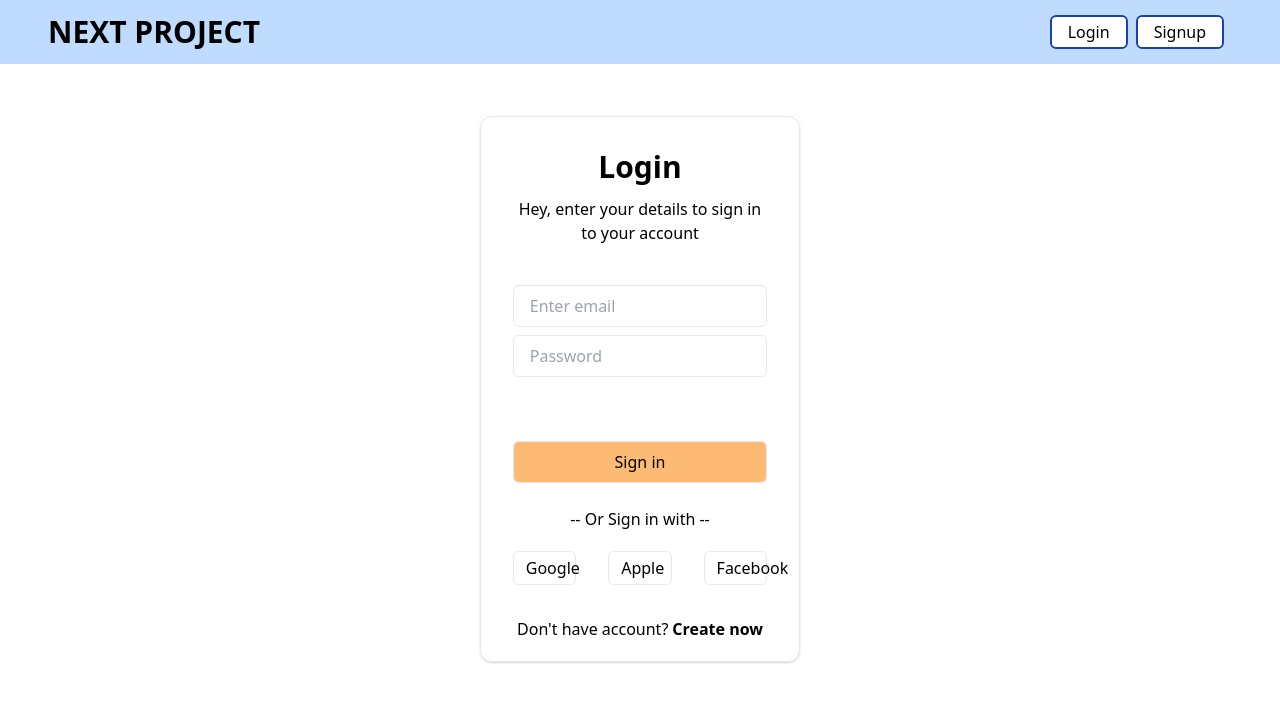
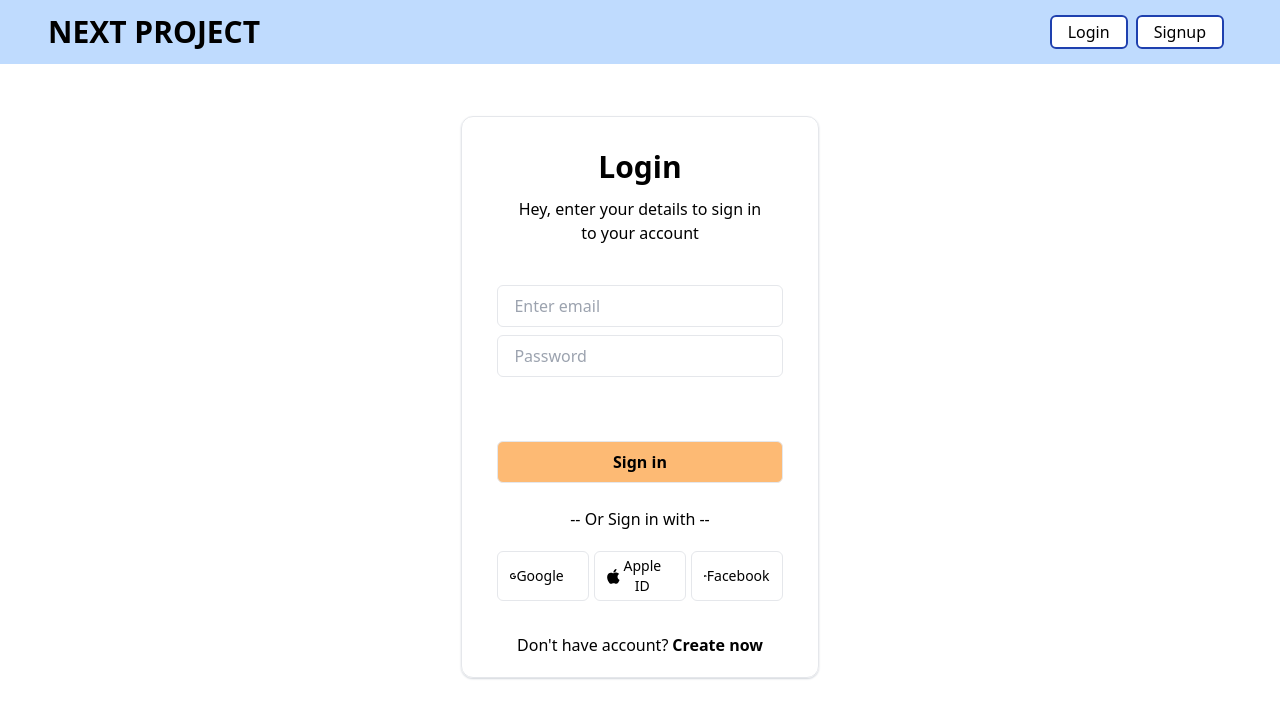
Before and after one commit to velja11/NextProject, a Next.js app: page /login in a window 1280 px wide. Shown: the top 718 px of the page. Built offline with nearby package versions, Linux system fonts and the light colour scheme.

Commit message:
Fixing styles

```diff
--- a/pages/login.tsx
+++ b/pages/login.tsx
@@ -1,6 +1,10 @@
 import React from "react";
 import { useRouter } from "next/router";
 import Link from "next/link";
+
+const img1 = <svg className="w-4" xmlns="http://www.w3.org/2000/svg" viewBox="0 0 488 512"><path d="M488 261.8C488 403.3 391.1 504 248 504 110.8 504 0 393.2 0 256S110.8 8 248 8c66.8 0 123 24.5 166.3 64.9l-67.5 64.9C258.5 52.6 94.3 116.6 94.3 256c0 86.5 69.1 156.6 153.7 156.6 98.2 0 135-70.4 140.8-106.9H248v-85.3h236.1c2.3 12.7 3.9 24.9 3.9 41.4z"/></svg>
+const img2 =  <svg className="w-4" xmlns="http://www.w3.org/2000/svg" viewBox="0 0 384 512"><path d="M318.7 268.7c-.2-36.7 16.4-64.4 50-84.8-18.8-26.9-47.2-41.7-84.7-44.6-35.5-2.8-74.3 20.7-88.5 20.7-15 0-49.4-19.7-76.4-19.7C63.3 141.2 4 184.8 4 273.5q0 39.3 14.4 81.2c12.8 36.7 59 126.7 107.2 125.2 25.2-.6 43-17.9 75.8-17.9 31.8 0 48.3 17.9 76.4 17.9 48.6-.7 90.4-82.5 102.6-119.3-65.2-30.7-61.7-90-61.7-91.9zm-56.6-164.2c27.3-32.4 24.8-61.9 24-72.5-24.1 1.4-52 16.4-67.9 34.9-17.5 19.8-27.8 44.3-25.6 71.9 26.1 2 49.9-11.4 69.5-34.3z"/></svg>
+const img3 = <svg className="w-4" xmlns="http://www.w3.org/2000/svg" viewBox="0 0 512 512"><path d="M504 256C504 119 393 8 256 8S8 119 8 256c0 123.78 90.69 226.38 209.25 245V327.69h-63V256h63v-54.64c0-62.15 37-96.48 93.67-96.48 27.14 0 55.52 4.84 55.52 4.84v61h-31.28c-30.8 0-40.41 19.12-40.41 38.73V256h68.78l-11 71.69h-57.78V501C413.31 482.38 504 379.78 504 256z"/></svg>
 
 const Login = () => {
 
@@ -18,7 +22,7 @@ const Login = () => {
     return (
     <div className="text-center mt-10 flex justify-center items-center">
 
-        <form className="mt-3 flex flex-col justify-start items-center bg-wheat-400 border border-gray w-1/4 h-3/4 rounded-xl shadow-sm shadow-gray-300" onSubmit={submitHandler}>
+        <form className="mt-3 flex flex-col justify-start items-center bg-wheat-400 border border-gray w-[28%] h-3/4 rounded-xl shadow-sm shadow-gray-300" onSubmit={submitHandler}>
             <h1 className="mt-8 font-bold text-3xl">Login</h1>
             <p className="mt-3 text-md non-italic">Hey, enter your details to sign in<br /> to your account</p>
 
@@ -26,20 +30,26 @@ const Login = () => {
             <input placeholder="Password" className="border border-gray px-4 py-2 mt-2 box-border rounded-md w-4/5"></input>
 
 
-            <button className="border border-gray bg-orange-300 px-4 py-2 box-border rounded-md mt-16 w-4/5">Sign in</button>
+            <button className="border border-gray bg-orange-300 px-4 py-2 font-bold box-border rounded-md mt-16 w-4/5">Sign in</button>
 
             <p className="mt-6">-- Or Sign in with --</p>
 
             <div className="flex flex-row justify-between mt-5 mb-8 w-4/5">
-                <button className="border border-gray px-3 py-1 rounded-md w-3/12 flex justify-between items-center">
-                <svg className="w-4" xmlns="http://www.w3.org/2000/svg" viewBox="0 0 488 512"><path d="M488 261.8C488 403.3 391.1 504 248 504 110.8 504 0 393.2 0 256S110.8 8 248 8c66.8 0 123 24.5 166.3 64.9l-67.5 64.9C258.5 52.6 94.3 116.6 94.3 256c0 86.5 69.1 156.6 153.7 156.6 98.2 0 135-70.4 140.8-106.9H248v-85.3h236.1c2.3 12.7 3.9 24.9 3.9 41.4z"/></svg>
-                Google
+                <button className="buttonLogo border-gray w-[32%]">
+                {img1}
+                <span className="text-sm mr-3">Google</span>
                </button>
-                <button className="border border-gray px-3 py-1 rounded-md w-3/12">Apple</button>
-                <button className="border border-gray px-3 py-1 rounded-md w-3/12">Facebook</button>
+                <button className="buttonLogo w-[32%] border-gray">
+                {img2}
+                <span className="text-sm mr-2">Apple ID</span>
+                </button>
+                <button className="buttonLogo border-gray w-[32%] flex ">
+                {img3}
+                <span className="text-sm">Facebook</span>
+                </button>
             </div>
 
-            <p className="mb-5">Don't have account?<Link href="/signup"><span className="ml-1 font-bold cursor-pointer">Create now</span></Link> </p>
+            <p className="mb-5">Don't have account?<Link href="/signup"><span className="ml-1 font-bold cursor-pointer hover:underline">Create now</span></Link> </p>
 
 
 
--- a/styles/globals.css
+++ b/styles/globals.css
@@ -6,3 +6,7 @@
 .logo{
     @apply ml-4 font-bold lowercase text-3xl md:uppercase cursor-pointer hover:text-white;
 }
+
+.buttonLogo{
+    @apply border px-3 py-1 rounded-md flex justify-between items-center;
+}
```
